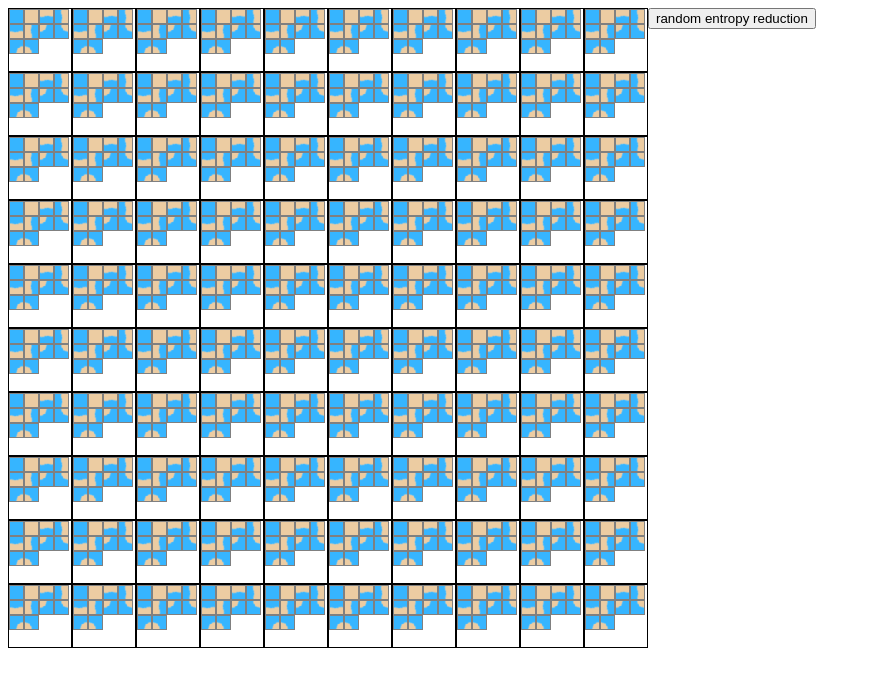
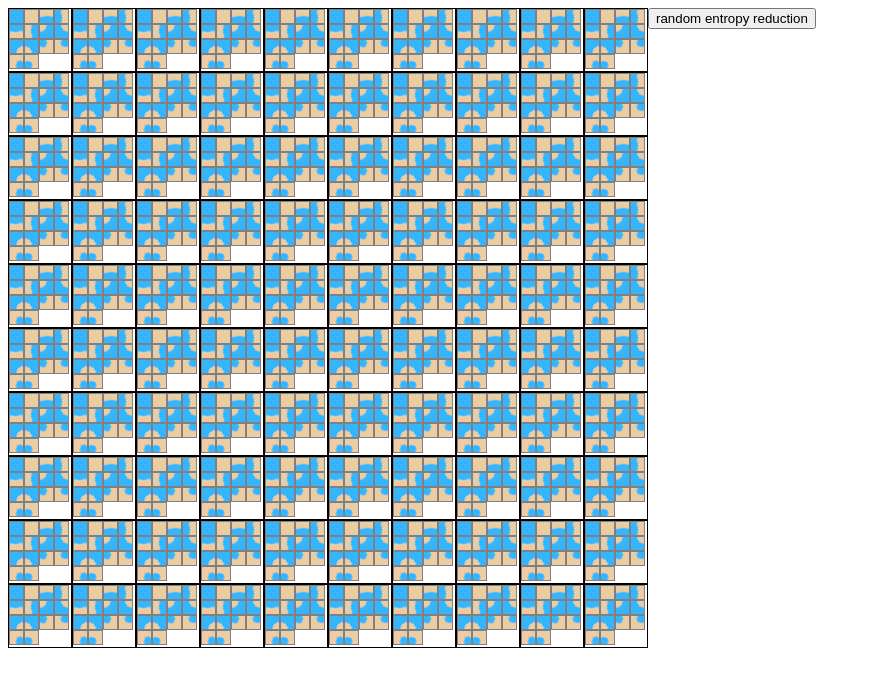
Before and after one commit to romaindurand/wave-function-collapse, a SvelteKit app: page / in a window 1280 px wide. Shown: the top 686 px of the page, without its empty margins (0-871 px from the left). Built offline with nearby package versions, Linux system fonts and the light colour scheme.

Commit message:
add sea-corner

```diff
--- a/src/tiles.ts
+++ b/src/tiles.ts
@@ -18,6 +18,11 @@ const tiles: Tile[] = [
 		type: 'land-corner',
 		rotations: [0, 1, 2, 3],
 		borders: ['sand-water', 'water', 'water', 'water-sand']
+	},
+	{
+		type: 'sea-corner',
+		rotations: [0, 1, 2, 3],
+		borders: ['water-sand', 'sand', 'sand', 'sand-water']
 	}
 ];
 
@@ -68,7 +73,7 @@ export function isMatchingBorder(b1: Border, b2: Border) {
 
 export default tiles;
 
-export const tileTypes = ['sea', 'land', 'shore', 'land-corner'] as const;
+export const tileTypes = ['sea', 'land', 'shore', 'land-corner', 'sea-corner'] as const;
 export type TileType = (typeof tileTypes)[number];
 export const rotations = [0, 1, 2, 3] as const;
 type Rotation = (typeof rotations)[number];
```
Also changed, not shown: static/images/sea-corner.png (added).
